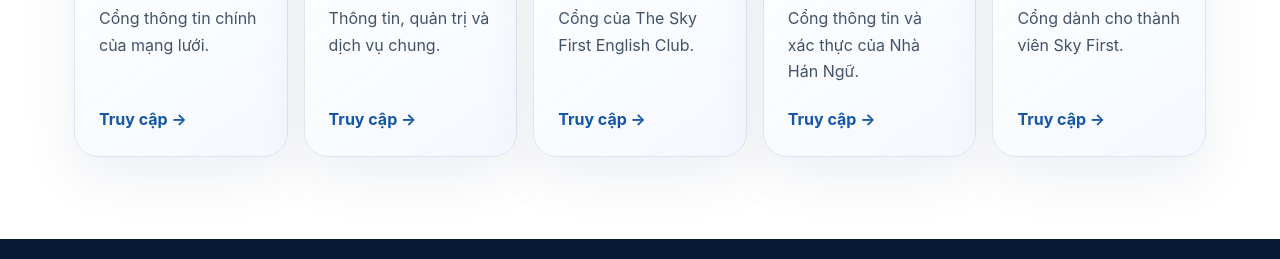
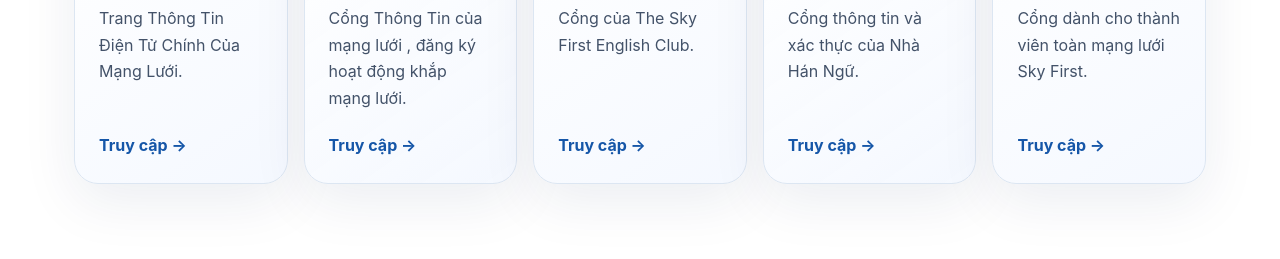
Before and after one commit to buitanloc-2310/TNV-SFEC, a website: page TNV-SFEC-main/public/index.html in a window 1280 px wide. Shown: the part 4414-4673 px from the top of the page. Drawn offline with Linux system fonts and the light colour scheme; no server answers.

Commit message:
Update index.html

```diff
--- a/TNV-SFEC-main/public/index.html
+++ b/TNV-SFEC-main/public/index.html
@@ -11,7 +11,7 @@
 <section id="principles" class="section"><div class="section-head"><p class="eyebrow">THAM GIA</p><h2>Quyền & trách nhiệm</h2><p>Tình nguyện viên được tiếp cận thông tin, phân công và hỗ trợ phù hợp với hoạt động; đồng thời có trách nhiệm cung cấp thông tin chính xác, tuân thủ quy định của đơn vị và hoàn thành nhiệm vụ đã nhận.</p></div></section>
 
 <section id="application-lookup" class="section soft"><div class="cert-box"><div><p class="eyebrow">THEO DÕI HỒ SƠ</p><h2>Tra cứu trạng thái hồ sơ TNV</h2><p>Nhập mã hồ sơ và email đã dùng khi đăng ký để xem trạng thái xử lý. Không cần đăng nhập.</p></div><form id="applicationLookupForm" class="lookup lookup-two"><input id="applicationLookupCode" placeholder="Ví dụ: TNV-2026-ABCD1234" required><input id="applicationLookupEmail" type="email" placeholder="Email đã đăng ký" required><button class="btn primary">Tra cứu</button></form><div id="applicationLookupResult"></div></div></section>
-<section id="ecosystem" class="section ecosystem-section"><div class="section-head"><p class="eyebrow">HỆ SINH THÁI SKY FIRST</p><h2>Kết nối nhanh đến các cổng chính</h2><p>Mỗi cổng phục vụ một nhóm tác vụ riêng nhưng cùng thuộc hệ sinh thái Sky First Network.</p></div><div class="portal-grid"><a class="portal-card" href="https://skyfirst.io.vn" target="_blank" rel="noopener"><span>01</span><h3>Sky First Network</h3><p>Cổng thông tin chính của mạng lưới.</p><b>Truy cập →</b></a><a class="portal-card" href="https://ctt.skyfirst.io.vn" target="_blank" rel="noopener"><span>02</span><h3>Cổng Thông tin</h3><p>Thông tin, quản trị và dịch vụ chung.</p><b>Truy cập →</b></a><a class="portal-card" href="https://ctt.sfec.skyfirst.io.vn" target="_blank" rel="noopener"><span>03</span><h3>SFEC</h3><p>Cổng của The Sky First English Club.</p><b>Truy cập →</b></a><a class="portal-card" href="https://ctt.nhahanngu.io.vn" target="_blank" rel="noopener"><span>04</span><h3>Nhà Hán Ngữ</h3><p>Cổng thông tin và xác thực của Nhà Hán Ngữ.</p><b>Truy cập →</b></a><a class="portal-card" href="https://member.skyfirst.io.vn" target="_blank" rel="noopener"><span>05</span><h3>Thành viên</h3><p>Cổng dành cho thành viên Sky First.</p><b>Truy cập →</b></a></div></section>
+<section id="ecosystem" class="section ecosystem-section"><div class="section-head"><p class="eyebrow">HỆ SINH THÁI SKY FIRST</p><h2>Kết nối nhanh đến các cổng chính</h2><p>Mỗi cổng phục vụ một nhóm tác vụ riêng nhưng cùng thuộc hệ sinh thái Sky First Network.</p></div><div class="portal-grid"><a class="portal-card" href="https://skyfirst.io.vn" target="_blank" rel="noopener"><span>01</span><h3>Sky First Network</h3><p>Trang Thông Tin Điện Tử Chính Của Mạng Lưới.</p><b>Truy cập →</b></a><a class="portal-card" href="https://ctt.skyfirst.io.vn" target="_blank" rel="noopener"><span>02</span><h3>Cổng Thông tin</h3><p>Cổng Thông Tin của mạng lưới , đăng ký hoạt động khắp mạng lưới.</p><b>Truy cập →</b></a><a class="portal-card" href="https://sfec.skyfirst.io.vn" target="_blank" rel="noopener"><span>03</span><h3>SFEC</h3><p>Cổng của The Sky First English Club.</p><b>Truy cập →</b></a><a class="portal-card" href="https://app.nhahanngu.io.vn" target="_blank" rel="noopener"><span>04</span><h3>Nhà Hán Ngữ</h3><p>Cổng thông tin và xác thực của Nhà Hán Ngữ.</p><b>Truy cập →</b></a><a class="portal-card" href="https://member.skyfirst.io.vn" target="_blank" rel="noopener"><span>05</span><h3>Thành viên</h3><p>Cổng dành cho thành viên toàn mạng lưới Sky First.</p><b>Truy cập →</b></a></div></section>
 
 </main>
 <div id="accountView" class="account hidden"><aside><div class="account-brand"><img src="/assets/logo-sfn.png" alt="Sky First"><b>Cổng TNV</b></div><nav><button class="account-nav active" data-page="dashboard">Tổng quan TNV</button><button class="account-nav" data-page="profile">Hồ sơ của tôi</button><button class="account-nav" data-page="activities">Hoạt động của tôi</button><button class="account-nav" data-page="tasks">Nhiệm vụ</button><a class="account-nav account-link" href="https://ctt.skyfirst.io.vn/#lookup">Tra cứu GCN ↗</a><div id="adminMenu" class="hidden"><div class="nav-section">QUẢN TRỊ</div><button class="account-nav" data-page="opportunities">Hoạt động & Cơ hội</button><button class="account-nav" data-page="applications">Hồ sơ đăng ký</button><button class="account-nav" data-page="volunteers">Tình nguyện viên</button><button class="account-nav" data-page="adminTasks">Quản lý nhiệm vụ</button><button class="account-nav system-only" data-page="units">Đơn vị</button><button class="account-nav system-only" data-page="admins">Tài khoản quản trị</button></div><button id="backPublic" class="account-nav">Về trang công khai</button></nav></aside><main><header class="account-top"><div><small>ĐANG ĐĂNG NHẬP</small><b id="userName">—</b><span id="userRole">—</span></div><button id="logoutBtn" class="btn secondary">Đăng xuất</button></header><section id="accountContent"></section></main></div>
```
